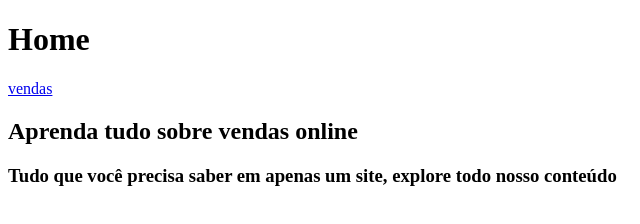
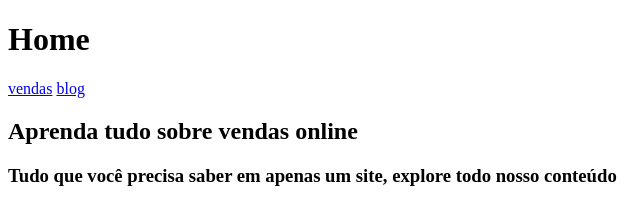
Before and after one commit to DiogoFrannco/AulaGit, a plain HTML site: page index.html in a window 1280 px wide. Shown: the full height of the page, 0-640 px from the left. Drawn offline with Linux system fonts and the light colour scheme.

Commit message:
update index

```diff
--- a/index.html
+++ b/index.html
@@ -9,6 +9,7 @@
 <body>
     <h1>Home</h1>
     <a href="vendas.html">vendas</a>
+    <a href="blog.html">blog</a>
     <h2>Aprenda tudo sobre vendas online</h2>
     <h3>Tudo que você precisa saber em apenas um site, explore todo nosso conteúdo</h3>
 </body>
```
